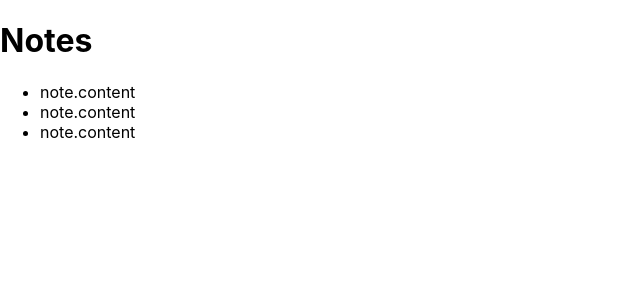
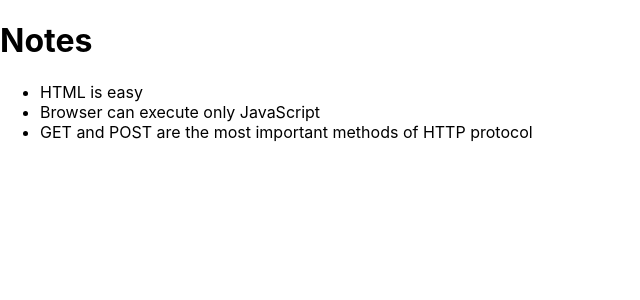
Before and after one commit to pdjorgeluis/my-app2a, a React (Create React App) app: page / in a window 1280 px wide. Shown: the top 300 px of the page, without its empty margins (0-640 px from the left). Built offline with nearby package versions, Linux system fonts and the light colour scheme.

Commit message:
Creating Note.jsx for Notes component

```diff
--- a/src/App.js
+++ b/src/App.js
@@ -3,11 +3,7 @@ import './App.css';
 import React from 'react'
 
 //Components
-const Note = ({ note }) => {
-  return(
-    <li>note.content</li>
-  );
-}
+import Note from './components/Note';
 
 const App = ({notes}) => {
 
--- /dev/null
+++ b/src/components/Note.jsx
@@ -0,0 +1,7 @@
+const Note = ({ note }) => {
+    return(
+      <li>{note.content}</li>
+    )
+  }
+
+  export default Note
```
